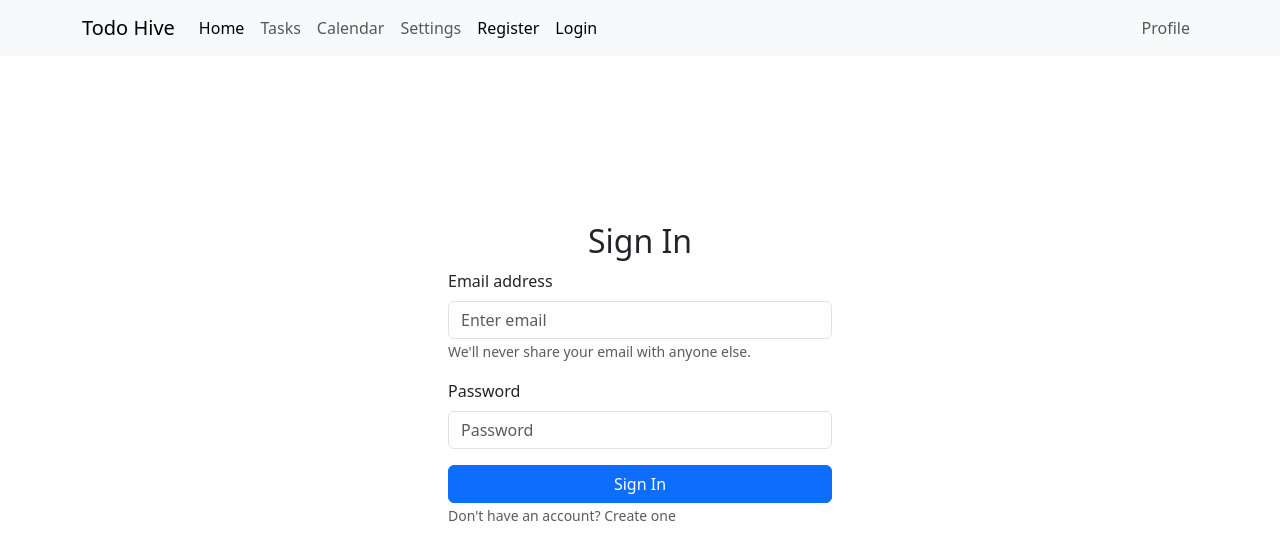
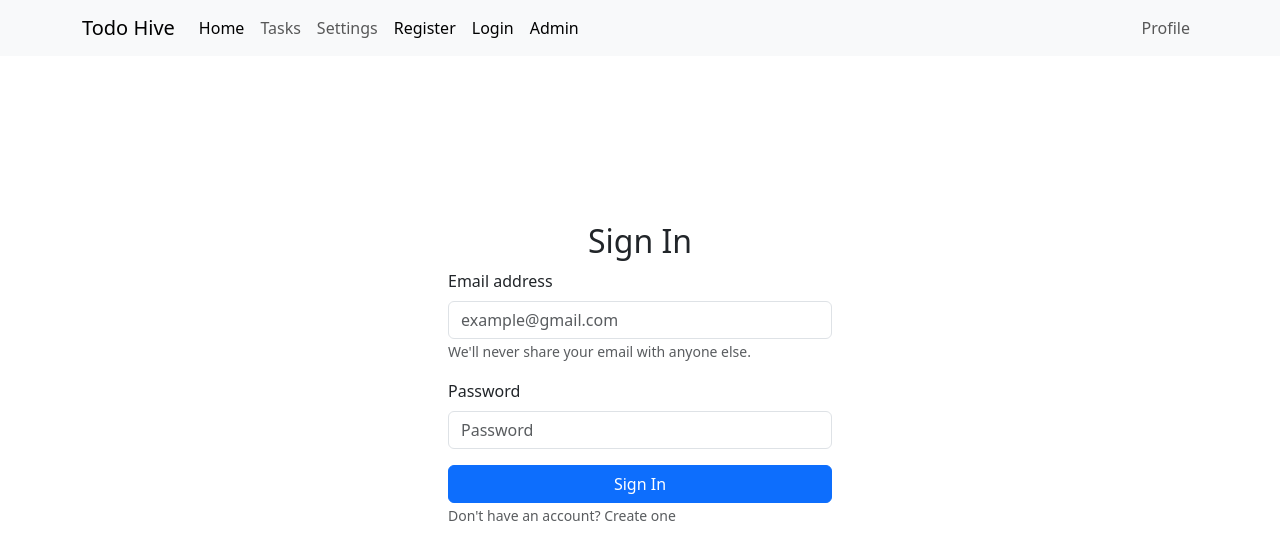
Before and after one commit to Salf1-Sabit/Todo-App-II, a React (Create React App) app: page /login in a window 1280 px wide. Shown: the top 560 px of the page. Built offline with nearby package versions, Linux system fonts and the light colour scheme.

Commit message:
Added Login option at the nav-bar

```diff
--- a/src/App.js
+++ b/src/App.js
@@ -2,14 +2,15 @@ import "bootstrap/dist/css/bootstrap.min.css";
 // import { Row, Col } from "react-bootstrap";
 
 import Nav from "./components/Nav";
-import Home from "./components/Home";
-import Login from "./components/Login";
+import Home from "./pages/Home";
+import Login from "./pages/Login";
 // import { useState } from "react";
-import Registration from "./components/Registration";
+import Registration from "./pages/Registration";
 import { BrowserRouter as Router, Routes, Route } from "react-router-dom";
 
 function App() {
   // const [wantToSignUp, setWantToSignUp] = useState(true);
+  const getLoginStatus = (loginMessage) => {};
   return (
     <Router>
       <div className="App">
--- a/src/components/Login.js
+++ /dev/null
@@ -1,49 +0,0 @@
-import React from "react";
-
-import { Form, Button } from "react-bootstrap";
-
-const Login = () => {
-  return (
-    <div>
-      <div
-        style={{
-          width: "30%",
-          marginLeft: "35%",
-          marginTop: "13%",
-        }}
-      >
-        <h2 style={{ textAlign: "center" }}>Sign In</h2>
-        <Form>
-          <Form.Group className="mb-3" controlId="formBasicEmail">
-            <Form.Label>Email address</Form.Label>
-            <Form.Control type="email" placeholder="Enter email" />
-            <Form.Text className="text-muted">
-              We'll never share your email with anyone else.
-            </Form.Text>
-          </Form.Group>
-
-          <Form.Group className="mb-3" controlId="formBasicPassword">
-            <Form.Label>Password</Form.Label>
-            <Form.Control type="password" placeholder="Password" />
-          </Form.Group>
-          {/* <Form.Group className="mb-3" controlId="formBasicCheckbox">
-          <Form.Check
-            type="checkbox"
-            label="By signing up you agree to our Terms and conditions and Privacy Policy"
-          />
-        </Form.Group> */}
-          <Button className="w-100" variant="primary" type="submit">
-            Sign In
-          </Button>
-          <Form.Group className="mb-3" controlId="formBasicEmail">
-            <Form.Text className="text-muted">
-              Don't have an account? Create one
-            </Form.Text>
-          </Form.Group>
-        </Form>
-      </div>
-    </div>
-  );
-};
-
-export default Login;
--- a/src/components/Nav.js
+++ b/src/components/Nav.js
@@ -16,13 +16,15 @@ function CollapsibleExample() {
               Home
             </Link>
             <Nav.Link href="#features">Tasks</Nav.Link>
-            <Nav.Link href="#pricing">Calendar</Nav.Link>
             <Nav.Link href="#pricing">Settings</Nav.Link>
             <Link to="/register " className="nav-link active">
               Register
             </Link>
             <Link to="/login" className="nav-link active">
               Login
+            </Link>
+            <Link to="/admin" className="nav-link active">
+              Admin
             </Link>
           </Nav>
           <Nav>
--- /dev/null
+++ b/src/pages/Login.js
@@ -0,0 +1,95 @@
+import React, { useEffect } from "react";
+
+import { Form, Button } from "react-bootstrap";
+import { useNavigate } from "react-router-dom";
+import { useState } from "react";
+
+const Login = () => {
+  const navigate = useNavigate();
+  const [data, setData] = useState({
+    email: "",
+    password: "",
+  });
+
+  const { email, password } = data;
+  const handleChange = (e) => {
+    setData({ ...data, [e.target.name]: e.target.value });
+  };
+
+  const handleSubmit = (e) => {
+    e.preventDefault();
+    const url =
+      "http://localhost/php-react/register-login-php-simple/login.php";
+
+    const sendData = {
+      email: data.email,
+      password: data.password,
+    };
+    fetch(url, {
+      method: "POST",
+      headers: {
+        "Content-Type": "application/json; charset=utf-8",
+      },
+      body: JSON.stringify(sendData),
+    }).then((res) => {
+      console.log(res);
+      if (res.status === 200) {
+        alert("You're successfully logged in!");
+        navigate("/");
+      } else {
+        alert("Sorry! You're credentials are incorrect");
+      }
+    });
+  };
+
+  return (
+    <div>
+      <div
+        style={{
+          width: "30%",
+          marginLeft: "35%",
+          marginTop: "13%",
+        }}
+      >
+        <h2 style={{ textAlign: "center" }}>Sign In</h2>
+        <Form onSubmit={handleSubmit}>
+          <Form.Group className="mb-3" controlId="formBasicEmail">
+            <Form.Label>Email address</Form.Label>
+            <Form.Control
+              type="email"
+              placeholder="example@gmail.com"
+              name="email"
+              defaultValue={email}
+              onChange={handleChange}
+            />
+            <Form.Text className="text-muted">
+              We'll never share your email with anyone else.
+            </Form.Text>
+          </Form.Group>
+
+          <Form.Group className="mb-3" controlId="formBasicPassword">
+            <Form.Label>Password</Form.Label>
+            <Form.Control
+              type="password"
+              placeholder="Password"
+              name="password"
+              defaultValue={password}
+              onChange={handleChange}
+            />
+          </Form.Group>
+
+          <Button className="w-100" variant="primary" type="submit">
+            Sign In
+          </Button>
+          <Form.Group className="mb-3" controlId="formBasicEmail">
+            <Form.Text className="text-muted">
+              Don't have an account? Create one
+            </Form.Text>
+          </Form.Group>
+        </Form>
+      </div>
+    </div>
+  );
+};
+
+export default Login;
--- a/src/components/Registration.js
+++ b/src/pages/Registration.js
@@ -1,43 +1,49 @@
 import React, { useState } from "react";
-import axios from "axios";
 
 import { Form, Button } from "react-bootstrap";
 import { useNavigate } from "react-router-dom";
 
 const Registration = (props) => {
-  const history = useNavigate();
+  const navigate = useNavigate();
   const [data, setData] = useState({
     firstName: "",
     lastName: "",
     email: "",
     password: "",
   });
+
   const { firstName, lastName, email, password } = data;
   const handleChange = (e) => {
     setData({ ...data, [e.target.name]: e.target.value });
   };
+
   const handleSubmit = (e) => {
     e.preventDefault();
+    const url =
+      "http://localhost/php-react/register-login-php-simple/insert.php";
+
     const sendData = {
       firstName: data.firstName,
       lastName: data.lastName,
       email: data.email,
       password: data.password,
     };
-    // setUser({ firstName: "", lastName: "", email: "", password: "" });
-    axios
-      .post(
-        "http://localhost/php-react/register-login-php-simple/insert.php",
-        sendData
-      )
-      .then((result) => {
-        if (result.data.Status === "Invalid") {
-          alert("Invalid User");
-        } else {
-          history(`/dashboard`);
-        }
+    fetch(url, {
+      method: "POST",
+      headers: {
+        "Content-Type": "application/json; charset=utf-8",
+      },
+      body: JSON.stringify(sendData),
+    })
+      .then((res) => {
+        return res.text();
+      })
+      .then((data) => {
+        console.log(data);
+        navigate("/Login");
       });
   };
+
   return (
     <div>
       <div
@@ -76,7 +82,7 @@ const Registration = (props) => {
             <Form.Control
               type="email"
               name="email"
-              placeholder="Enter email"
+              placeholder="example@gmail.com"
               defaultValue={email}
               onChange={handleChange}
             />
@@ -92,12 +98,12 @@ const Registration = (props) => {
               onChange={handleChange}
             />
           </Form.Group>
-          {/* <Form.Group className="mb-3" controlId="formBasicCheckbox">
-        <Form.Check
-          type="checkbox"
-          label="By signing up you agree to our Terms and conditions and Privacy Policy"
-        />
-      </Form.Group> */}
+          <Form.Group className="mb-3" controlId="formBasicCheckbox">
+            <Form.Check
+              type="checkbox"
+              label="By signing up you agree to our Terms and conditions and Privacy Policy"
+            />
+          </Form.Group>
           <Button className="w-100" variant="primary" type="submit">
             Sign Up
           </Button>
```
Also changed, not shown: package.json (+19 -1 lines), src/pages/Home.js (renamed from src/components/Home.js), 1 other file (tests, documents, lock files or other folders).
